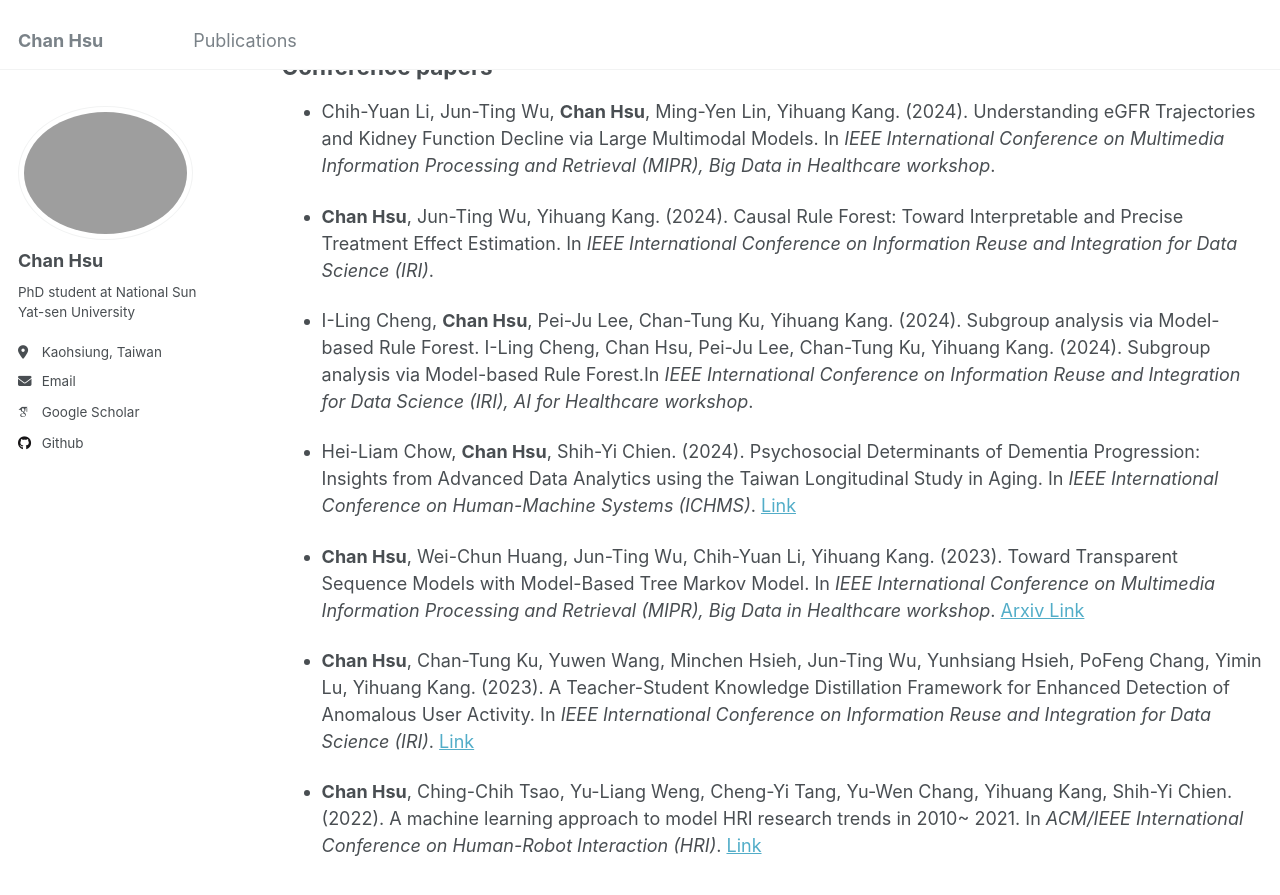
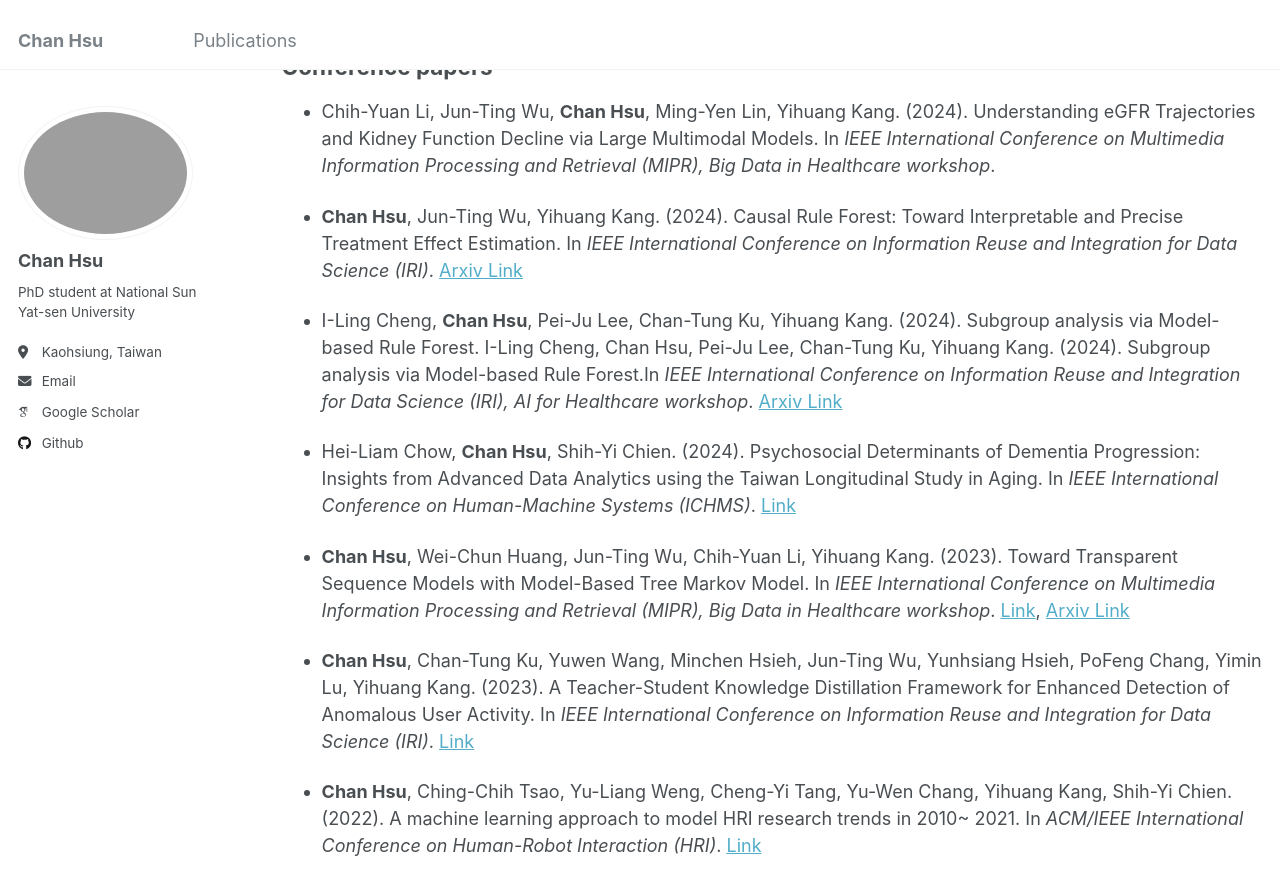
Before and after one commit to chanshsu/chanshsu.github.io, a Jekyll site: the page built from _pages/publications.md, in a window 1280 px wide and 900 px high, scrolled down 342 px. Shown: the top 895 px of the window. Built offline with Jekyll 4.4.1, drawn with Linux system fonts in a browser that asks for light colours; some web fonts are replaced.

Commit message:
Update publications.md

```diff
--- a/_pages/publications.md
+++ b/_pages/publications.md
@@ -13,13 +13,13 @@ Find below a selection of my publications and preprints; a full list can be foun
 ## Conference papers
 - Chih-Yuan Li, Jun-Ting Wu, **Chan Hsu**, Ming-Yen Lin, Yihuang Kang. (2024). Understanding eGFR Trajectories and Kidney Function Decline via Large Multimodal Models. In _IEEE International Conference on Multimedia Information Processing and Retrieval (MIPR), Big Data in Healthcare workshop_.
 
-- **Chan Hsu**, Jun-Ting Wu, Yihuang Kang. (2024). Causal Rule Forest: Toward Interpretable and Precise Treatment Effect Estimation. In _IEEE International Conference on Information Reuse and Integration for Data Science (IRI)_.
+- **Chan Hsu**, Jun-Ting Wu, Yihuang Kang. (2024). Causal Rule Forest: Toward Interpretable and Precise Treatment Effect Estimation. In _IEEE International Conference on Information Reuse and Integration for Data Science (IRI)_. [Arxiv Link](https://arxiv.org/abs/2408.15055)
 
-- I-Ling Cheng, **Chan Hsu**, Pei-Ju Lee, Chan-Tung Ku, Yihuang Kang. (2024). Subgroup analysis via Model-based Rule Forest. I-Ling Cheng, Chan Hsu, Pei-Ju Lee, Chan-Tung Ku, Yihuang Kang. (2024). Subgroup analysis via Model-based Rule Forest.In _IEEE International Conference on Information Reuse and Integration for Data Science (IRI), AI for Healthcare workshop_.
+- I-Ling Cheng, **Chan Hsu**, Pei-Ju Lee, Chan-Tung Ku, Yihuang Kang. (2024). Subgroup analysis via Model-based Rule Forest. I-Ling Cheng, Chan Hsu, Pei-Ju Lee, Chan-Tung Ku, Yihuang Kang. (2024). Subgroup analysis via Model-based Rule Forest.In _IEEE International Conference on Information Reuse and Integration for Data Science (IRI), AI for Healthcare workshop_. [Arxiv Link](https://arxiv.org/abs/2408.15057)
 
 - Hei-Liam Chow, **Chan Hsu**, Shih-Yi Chien. (2024). Psychosocial Determinants of Dementia Progression: Insights from Advanced Data Analytics using the Taiwan Longitudinal Study in Aging. In _IEEE International Conference on Human-Machine Systems (ICHMS)_. [Link](https://ieeexplore.ieee.org/abstract/document/10555712)
 
-- **Chan Hsu**, Wei-Chun Huang, Jun-Ting Wu, Chih-Yuan Li, Yihuang Kang. (2023). Toward Transparent Sequence Models with Model-Based Tree Markov Model. In _IEEE International Conference on Multimedia Information Processing and Retrieval (MIPR), Big Data in Healthcare workshop_. [Arxiv Link](https://arxiv.org/pdf/2307.15367)
+- **Chan Hsu**, Wei-Chun Huang, Jun-Ting Wu, Chih-Yuan Li, Yihuang Kang. (2023). Toward Transparent Sequence Models with Model-Based Tree Markov Model. In _IEEE International Conference on Multimedia Information Processing and Retrieval (MIPR), Big Data in Healthcare workshop_. [Link](https://ieeexplore.ieee.org/abstract/document/10254438), [Arxiv Link](https://arxiv.org/pdf/2307.15367)
 
 - **Chan Hsu**, Chan-Tung Ku, Yuwen Wang, Minchen Hsieh, Jun-Ting Wu, Yunhsiang Hsieh, PoFeng Chang, Yimin Lu, Yihuang Kang. (2023). A Teacher-Student Knowledge Distillation Framework for Enhanced Detection of Anomalous User Activity. In _IEEE International Conference on Information Reuse and Integration for Data Science (IRI)_. [Link](https://ieeexplore.ieee.org/abstract/document/10229345)
 
```
